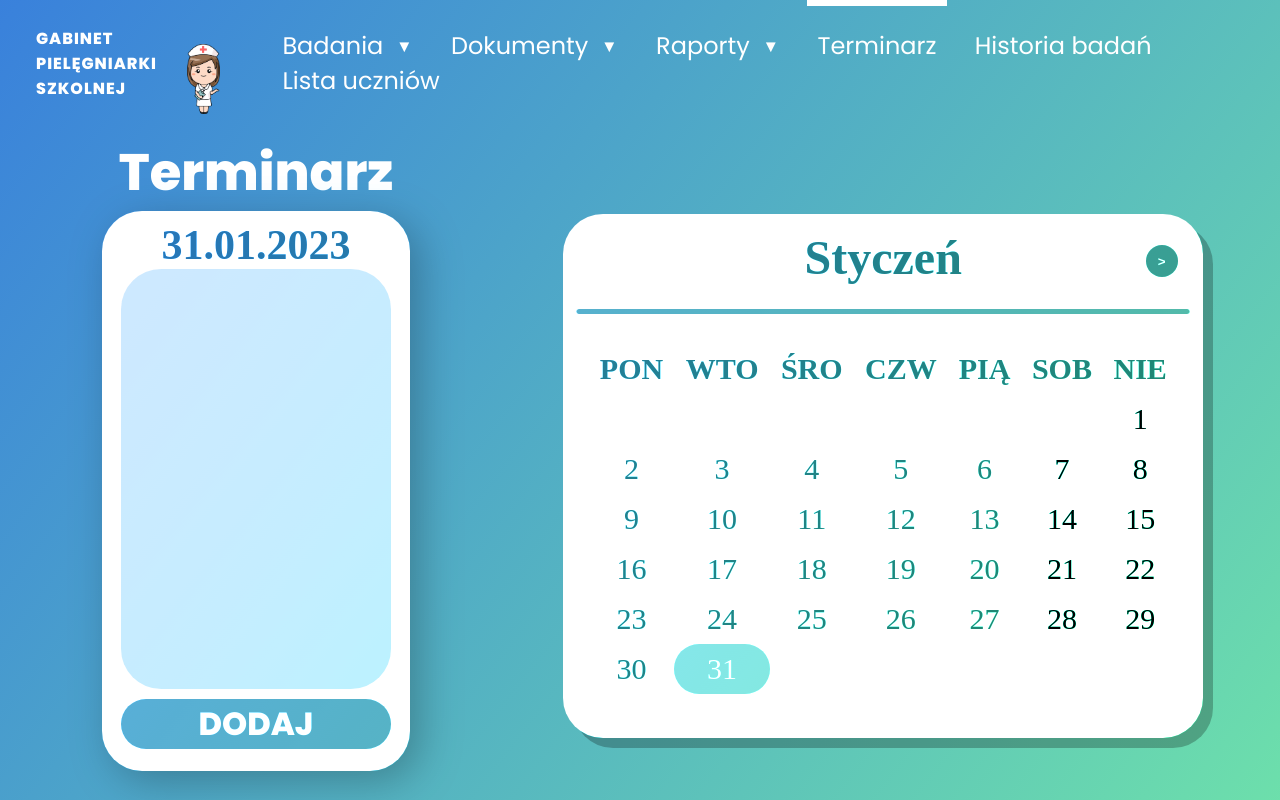
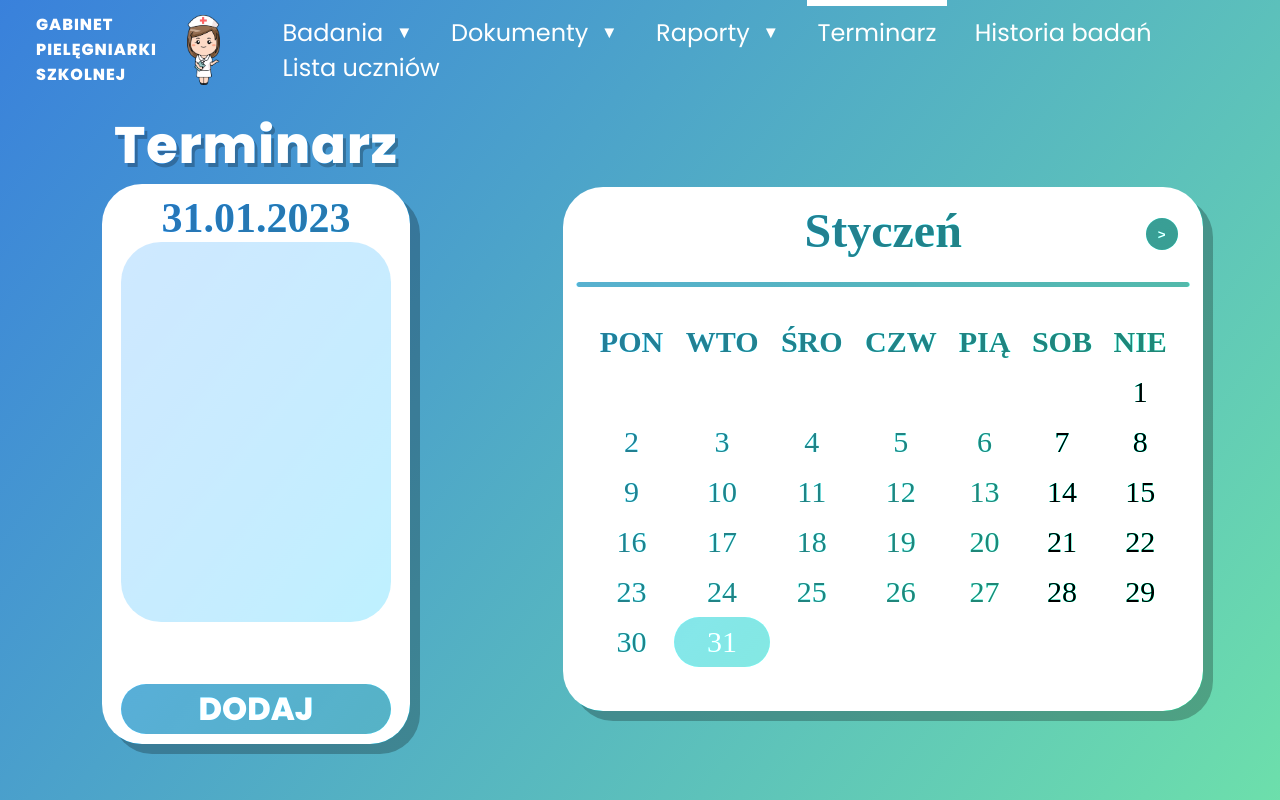
Before and after one commit to jakubpolczynski/Gabinet-Profilaktyki-Medycznej, a PHP site: page /pages/calendar.html in a window 1280 px wide. Run offline with PHP 8.4, Linux system fonts and the light colour scheme; data that the repository does not hold is empty.

Commit message:
drobne poprawki calendar.css

```diff
--- a/Gabinet Profilaktyki Medycznej/pages/calendar.html
+++ b/Gabinet Profilaktyki Medycznej/pages/calendar.html
@@ -102,7 +102,7 @@
     <button id="btn-month-prev">&lt;</button>
     <div id="next">
     <button id="btn-month-next">&gt;</button>
-    <img src="../images/Linia.png" alt="linia"/>
+    <img id="linia" src="../images/Linia.png" alt="linia"/>
     </div>
   </div>
   <div id="calendar-container"></div>
--- a/Gabinet Profilaktyki Medycznej/styles/calendar.css
+++ b/Gabinet Profilaktyki Medycznej/styles/calendar.css
@@ -129,10 +129,10 @@
   padding: 16px;
   min-width: 180px;
   background-color:rgba(255, 255, 255, 0.978);
-
+/*
   margin-bottom: 2vh;
   border-radius: 50px;
-  border: 2px solid rgb(40, 90, 253);
+  border: 2px solid rgb(40, 90, 253); */
 }
 
 /* wygląd elementu - a - w części rozwijanej */
@@ -167,12 +167,15 @@
     font-family: 'Poppins';
     color: #ffffff;
     font-size: 3.2em;
+    filter: drop-shadow(3px 4px rgba(0, 0, 0, 0.25));
+    letter-spacing: 1px;
   }
 
   #timetable-container {
+    position: relative;
     width: 60%;
     height: 70vh;
-    filter: drop-shadow(10px 10px 20px rgba(0, 0, 0, 0.25));
+    filter: drop-shadow(10px 10px rgba(0, 0, 0, 0.25));
     background-color: #ffffff;
     border-radius: 40px;
     mix-blend-mode: luminosity;
@@ -189,23 +192,27 @@
   }
 
   #timetable-bottom {
+    position: absolute;
     width: 100%;
     padding-top: 10px;
     padding-bottom: 10px;
+    bottom: 0;
     text-align: center;
     font-size: 30px;
   }
 
   #timetable-content-container {
+    position: relative;
     min-height: 100px;
-    height: 75%;
+    max-height: 380px;
+    height: 380px;
     width: 88%;
     background: rgba(0, 0, 0, 0.11);
     border-radius: 40px;
+    overflow-y: scroll;
   }
 
   #btn-edit {
-    margin-bottom: 50px;
     width: 88%;
     height: 50px;
     background: rgba(0, 0, 0, 0.4);
@@ -221,6 +228,10 @@
     text-transform: uppercase;
     color: #FFFFFF;
 
+  }
+
+  #btn-edit:hover {
+    background: rgba(0, 0, 0, 0.3);
   }
 
   #timetable-content {
@@ -337,6 +348,19 @@
     font-weight: bolder;
   }
 
+  #btn-month-prev:hover {
+    background: rgba(0, 0, 0, 0.3);
+  }
+
+  #btn-month-next:hover {
+    background: rgba(0, 0, 0, 0.3);
+  }
+
+  button:active {
+    position:relative;
+    top:2px;
+  }
+
   #btn-month-next {
     float: right;
     margin-right: 2vw;
@@ -381,7 +405,7 @@
     border-radius: 60px;
   }
 
-  img {
+  #linia {
     margin-top: 4vh;
     width: 96%;
     margin-left: 2%;
```
